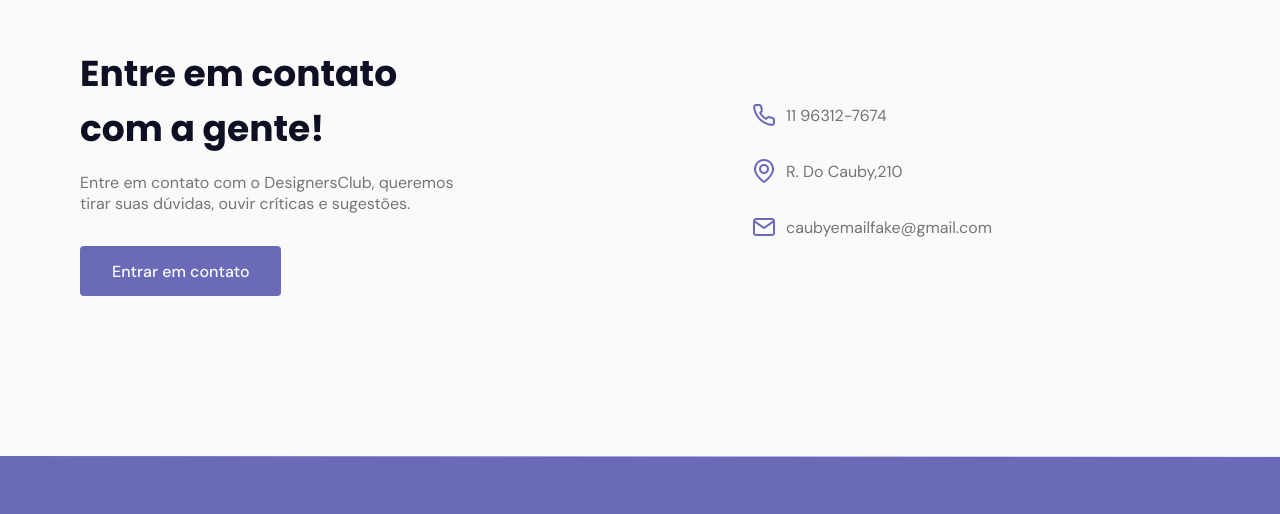
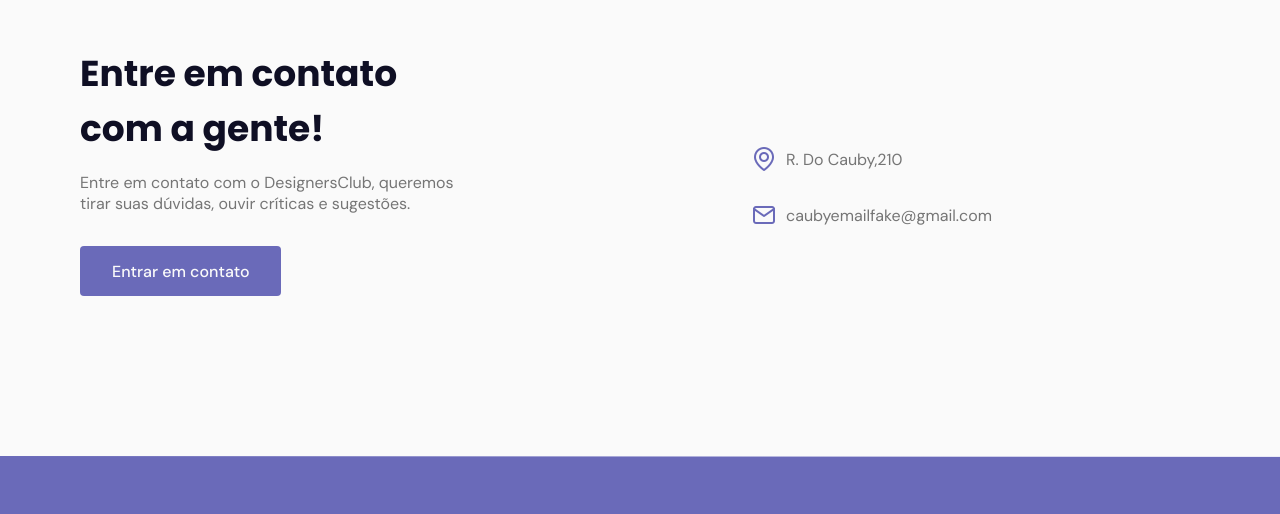
Before and after one commit to RaftzZ/DesignersClub, a plain HTML site: page index.html in a window 1280 px wide. Shown: the part 3629-4143 px from the top of the page. Drawn offline with nearby package versions, Linux system fonts and the light colour scheme; files whose address does not match are found by name.

Commit message:
Update index.html

```diff
--- a/index.html
+++ b/index.html
@@ -189,7 +189,7 @@
 
         <div class="links">
             <ul class="grid">
-                <li><i class="icon-phone"></i>11 96312-7674</li>
+                <li><i</li>
                 <li><i class="icon-map-pin"></i>R. Do Cauby,210</li>
                 <li><i class="icon-mail"></i>caubyemailfake@gmail.com</li>
             </ul>
```
